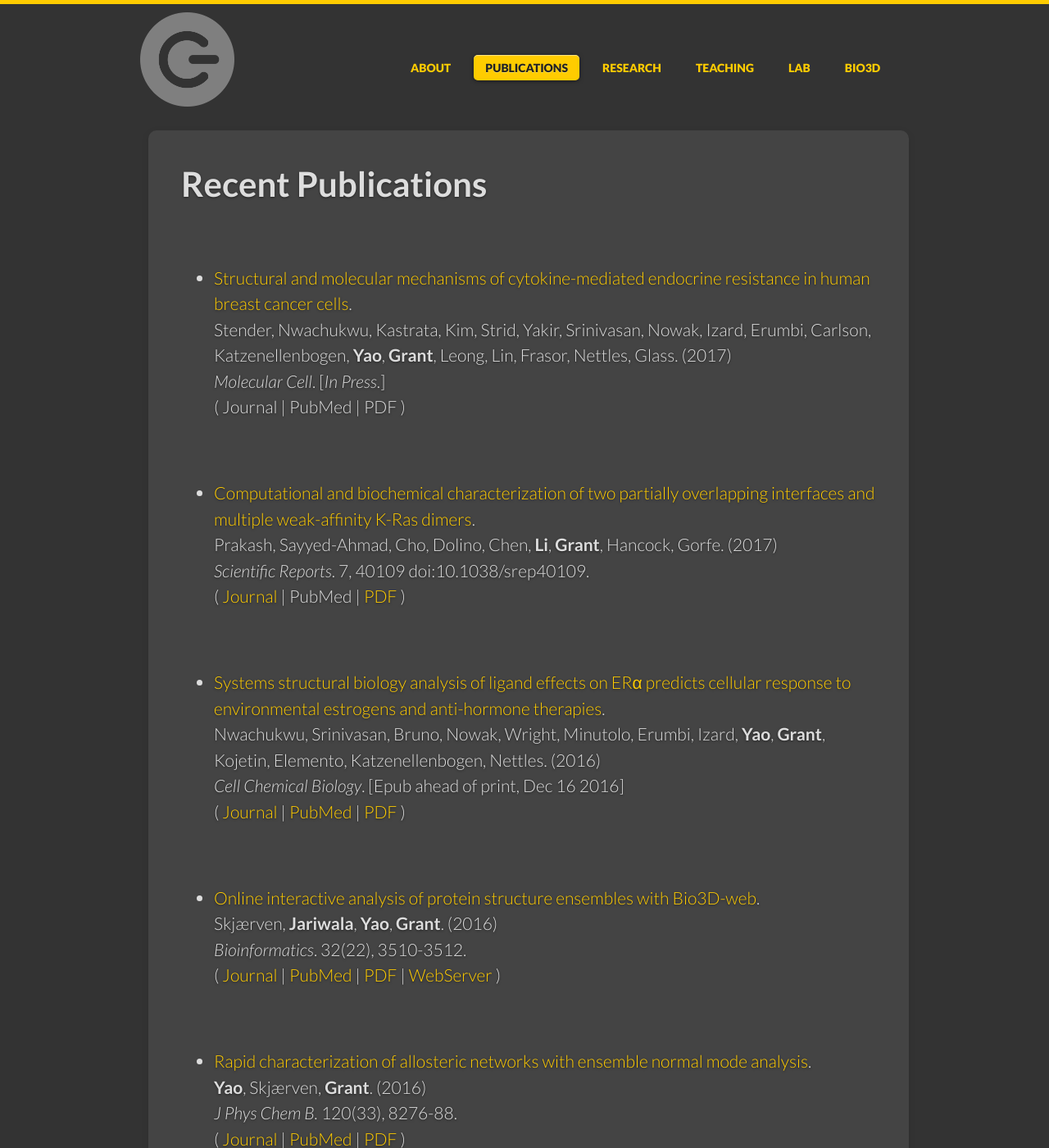
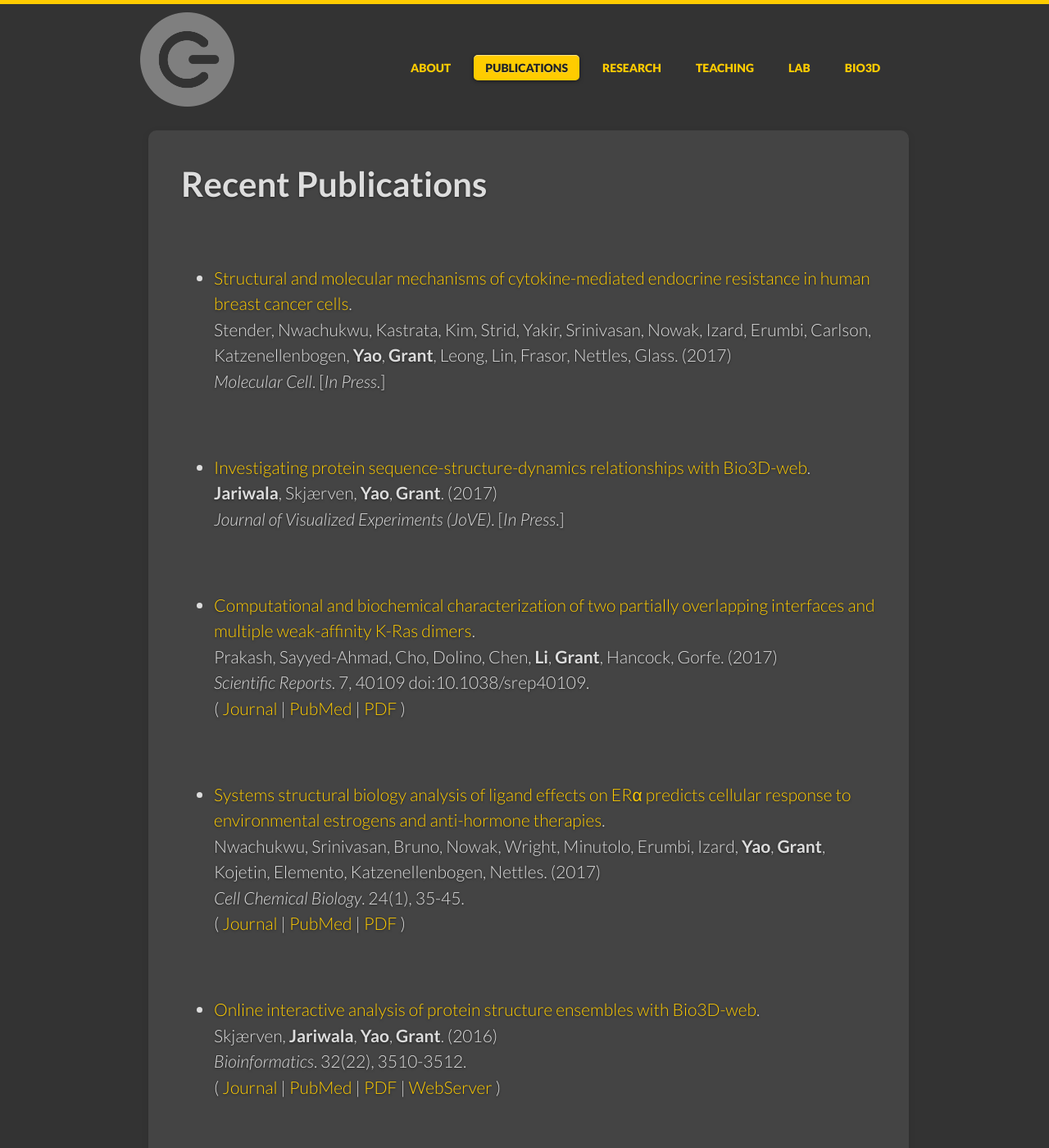
Before and after one commit to bioboot/newlabsite, a Jekyll site: the page built from publications/index.md, in a window 1280 px wide and 1400 px high. Shown: the whole window at 82% size. Built offline with Jekyll 4.4.1, drawn with Linux system fonts in a browser that asks for light colours.

Commit message:
Updates of publications and xinqiu link

```diff
--- a/news/index.html
+++ b/news/index.html
@@ -85,7 +85,7 @@
 <p><br /></p>
 
 <p><img src="http://thegrantlab.org/people/files/img_0013.jpg" alt="Xin-Qiu" width="354px"/><br />
-<strong><a href="">Xin-Qiu Yao</a></strong><br />
+<strong><a href="https://xinqyao.github.io">Xin-Qiu Yao</a></strong><br />
 Postdoctoral Fellow<br />
 Ph.D. Biomechanics and Medical Engineering, Peking University, China.
 </p>
--- a/publications/index.md
+++ b/publications/index.md
@@ -8,20 +8,25 @@
 *   [Structural and molecular mechanisms of cytokine-mediated endocrine resistance in human breast cancer cells]().
     Stender, Nwachukwu, Kastrata, Kim, Strid, Yakir, Srinivasan, Nowak, Izard, Erumbi, Carlson, Katzenellenbogen, **Yao**,  **Grant**, Leong, Lin, Frasor, Nettles, Glass. (2017)
     _Molecular Cell_. [_In Press_.]
-    ( Journal | PubMed | PDF )
+
+<br/>
+
+*   [Investigating protein sequence-structure-dynamics relationships with Bio3D-web]().
+    **Jariwala**, Skjærven, **Yao**,  **Grant**. (2017)
+    _Journal of Visualized Experiments (JoVE)_. [_In Press_.]
 
 <br/>
 
 *   [Computational and biochemical characterization of two partially overlapping interfaces and multiple weak-affinity K-Ras dimers](http://www.nature.com/articles/srep40109).
     Prakash, Sayyed-Ahmad, Cho, Dolino, Chen, **Li**, **Grant**, Hancock, Gorfe. (2017)
     _Scientific Reports_. 7, 40109 doi:10.1038/srep40109.
-    ( [Journal](http://www.nature.com/articles/srep40109) | PubMed | [PDF](http://www.nature.com/articles/srep40109.pdf) )
+    ( [Journal](http://www.nature.com/articles/srep40109) | [PubMed](https://www.ncbi.nlm.nih.gov/pmc/articles/PMC5220301/) | [PDF](http://www.nature.com/articles/srep40109.pdf) )
 
 <br/>
 
 *   [Systems structural biology analysis of ligand effects on ERα predicts cellular response to environmental estrogens and anti-hormone therapies](https://dx.doi.org/10.1016/j.chembiol.2016.11.014).
-    Nwachukwu, Srinivasan, Bruno, Nowak, Wright, Minutolo, Erumbi, Izard, **Yao**,  **Grant**, Kojetin, Elemento, Katzenellenbogen, Nettles. (2016)
-    _Cell Chemical Biology_.  [Epub ahead of print, Dec 16 2016]
+    Nwachukwu, Srinivasan, Bruno, Nowak, Wright, Minutolo, Erumbi, Izard, **Yao**,  **Grant**, Kojetin, Elemento, Katzenellenbogen, Nettles. (2017)
+    _Cell Chemical Biology_. 24(1), 35-45.
     ( [Journal](https://dx.doi.org/10.1016/j.chembiol.2016.11.014) | [PubMed](https://www.ncbi.nlm.nih.gov/pubmed/28042045) | [PDF](https://dx.doi.org/10.1016/j.chembiol.2016.11.014) )
 
 <br/>
```
Also changed, not shown: people/index.md (+1 -1 lines), research/index.md (+1 -1 lines).
